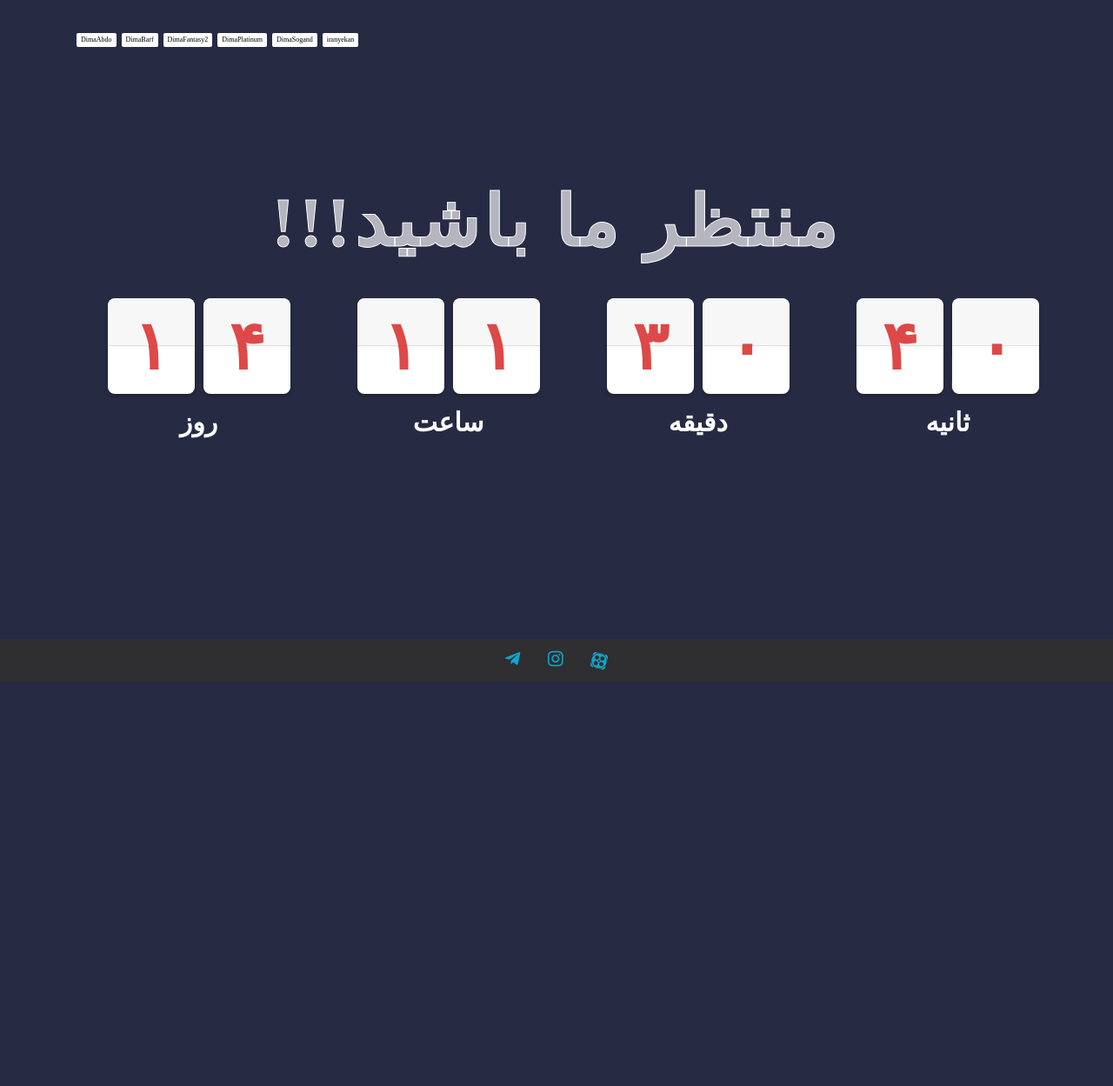
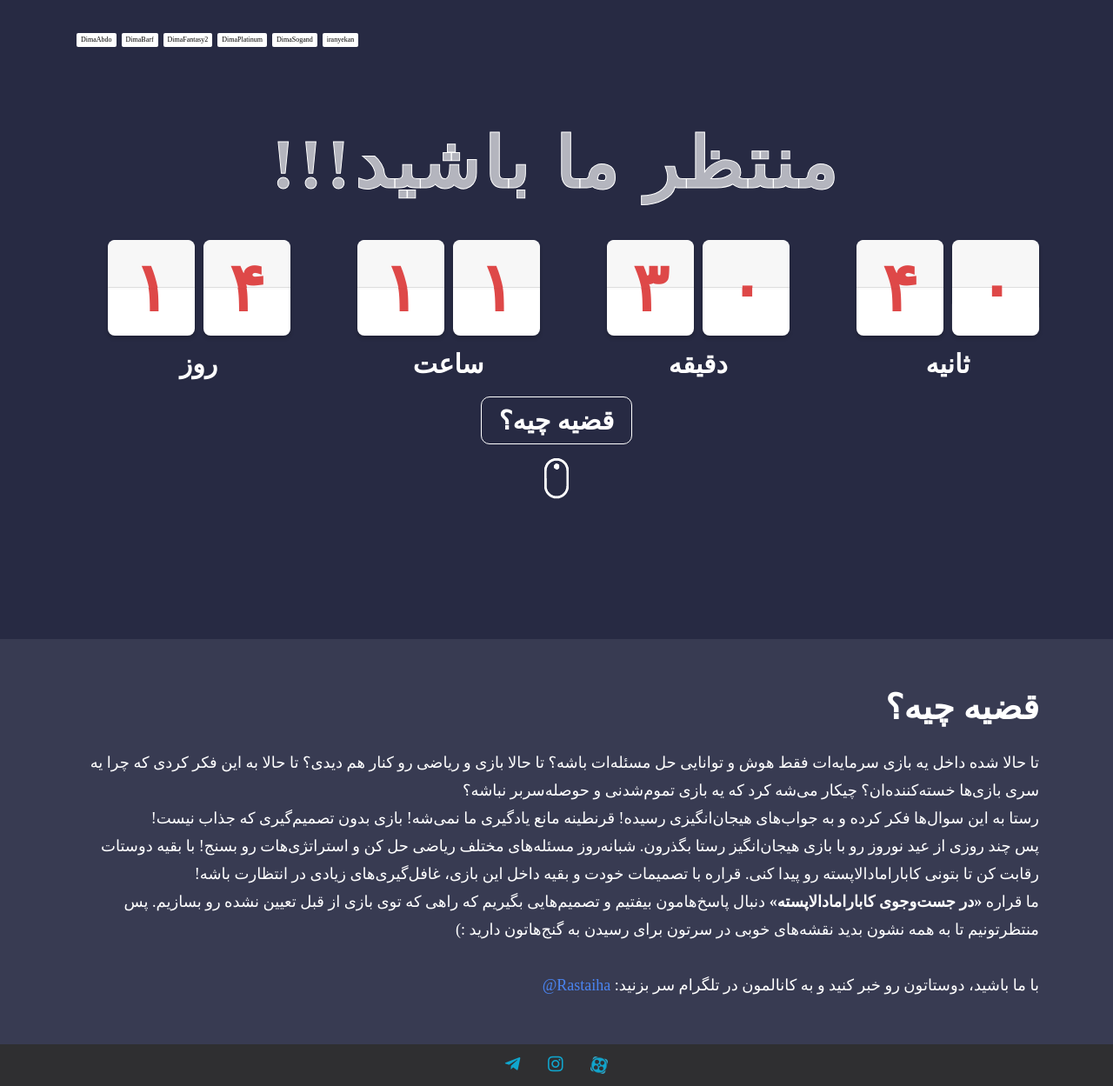
Before and after one commit to Rastaiha/KabaramadalaPeste, a Django app: page / in a window 1280 px wide. Shown: the part 65-1314 px from the top of the page at 87% size. Before the commit the page ends 849 px from the top, so only its background shows below. Run offline with Django 3.2, Linux system fonts and the light colour scheme; some libraries are stand-ins or nearby versions; some web fonts are replaced.

Commit message:
add what page

```diff
--- a/homepage/static/styles/landing.css
+++ b/homepage/static/styles/landing.css
@@ -70,3 +70,55 @@
         }
     }
 }
+
+
+
+.w-btn {
+    margin: 15px auto;
+    border: 1px solid white;
+    color: white;
+    padding: 4px 20px;
+    font-size: 30px;
+    border-radius: 10px;
+    transition: 0.5s;
+    font-weight: 800;
+}
+
+.w-btn:hover,
+.w-btn:focus {
+    cursor: pointer;
+    background: white;
+    color: #272A43;
+    text-decoration: none;
+}
+
+.center-container {
+    display: flex;
+    align-items: center;
+    justify-content: center;
+}
+
+#what-page {
+    padding: 10px 0;
+    background: rgb(56, 59, 82);
+    color: white;
+}
+
+#what-page h2 {
+    font-size: 40px;
+    line-height: 80px;
+    font-weight: 800;
+}
+
+#what-page b {
+    font-weight: 900;
+}
+
+#what-page p {
+    font-size: 18px;
+    line-height: 32px;
+}
+
+#what-page a {
+    color: #4a84f0
+}
--- a/templates/homepages/landing_page.html
+++ b/templates/homepages/landing_page.html
@@ -10,6 +10,46 @@
     <div class="container">
         <h1 class="text-center mb-5 transparent-text" style="direction: rtl">منتظر ما باشید!!!</h1>
         {% include 'homepages/countdown.html' %}
+        <div class="center-container">
+            <a href="#what-page" class="w-btn">قضیه
+                چیه؟</a>
+        </div>
+        <div class="center-container">
+            <img src="{% static 'images/scroll.gif' %}" style="width: 30px; display:block" />
+        </div>
+    </div>
+</div>
+
+<div id="what-page" class="py-5">
+    <div class="container" style="direction: rtl; text-align: right">
+        <h2>قضیه چیه؟</h2>
+        <p>
+            تا حالا شده داخل یه بازی سرمایه‌ات فقط هوش و توانایی حل مسئله‌ات باشه؟ تا حالا بازی و ریاضی رو کنار هم دیدی؟
+            تا حالا به این فکر کردی که چرا یه سری بازی‌ها خسته‌کننده‌ان؟ چیکار می‌شه کرد که یه بازی تموم‌شدنی و
+            حوصله‌سربر نباشه؟
+            <br />
+            رستا به این سوال‌ها فکر کرده و به جواب‌های هیجان‌انگیزی رسیده! قرنطینه مانع یادگیری‌ ما نمی‌شه!
+            بازی بدون تصمیم‌گیری‌ که جذاب نیست!
+            <br />
+            پس چند روزی از عید نوروز رو با بازی هیجان‌انگیز رستا بگذرون. شبانه‌روز مسئله‌های مختلف ریاضی حل کن و
+            استراتژی‌هات رو بسنج! با بقیه دوستات رقابت کن تا بتونی کابارامادالاپسته رو پیدا کنی. قراره با تصمیمات خودت و
+            بقیه داخل این بازی، غافل‌گیری‌‌‌‌‌های زیادی در انتظارت باشه!
+            <br />
+            ما قراره
+            <b>
+                «در جست‌وجوی کابارامادالاپسته»
+            </b>
+            دنبال پاسخ‌هامون بیفتیم و تصمیم‌هایی بگیریم که راهی که توی بازی از
+            قبل تعیین نشده رو بسازیم. پس منتظرتونیم تا به همه نشون بدید نقشه‌های خوبی در سرتون برای رسیدن به گنج‌هاتون
+            دارید :)
+            <br />
+            <br />
+
+            با ما باشید، دوستاتون رو خبر کنید و به کانالمون در تلگرام سر بزنید:
+            <a href="http://t.me/rastaiha" style="direction: ltr; display: inline-block">
+                @Rastaiha
+            </a>
+        </p>
     </div>
 </div>
 
@@ -19,4 +59,11 @@
 {% block scripts %}
 <script src="https://cdnjs.cloudflare.com/ajax/libs/gsap/latest/TweenMax.min.js"></script>
 <script src="{% static 'scripts/countdown.js' %}"></script>
+<script>
+    $('a[href^="#"]').click(function () {
+        $('html, body').animate({
+            scrollTop: $($(this).attr('href')).offset().top
+        }, 500);
+    });
+</script>
 {% endblock %}
```
Also changed, not shown: homepage/static/images/scroll.gif (added).
